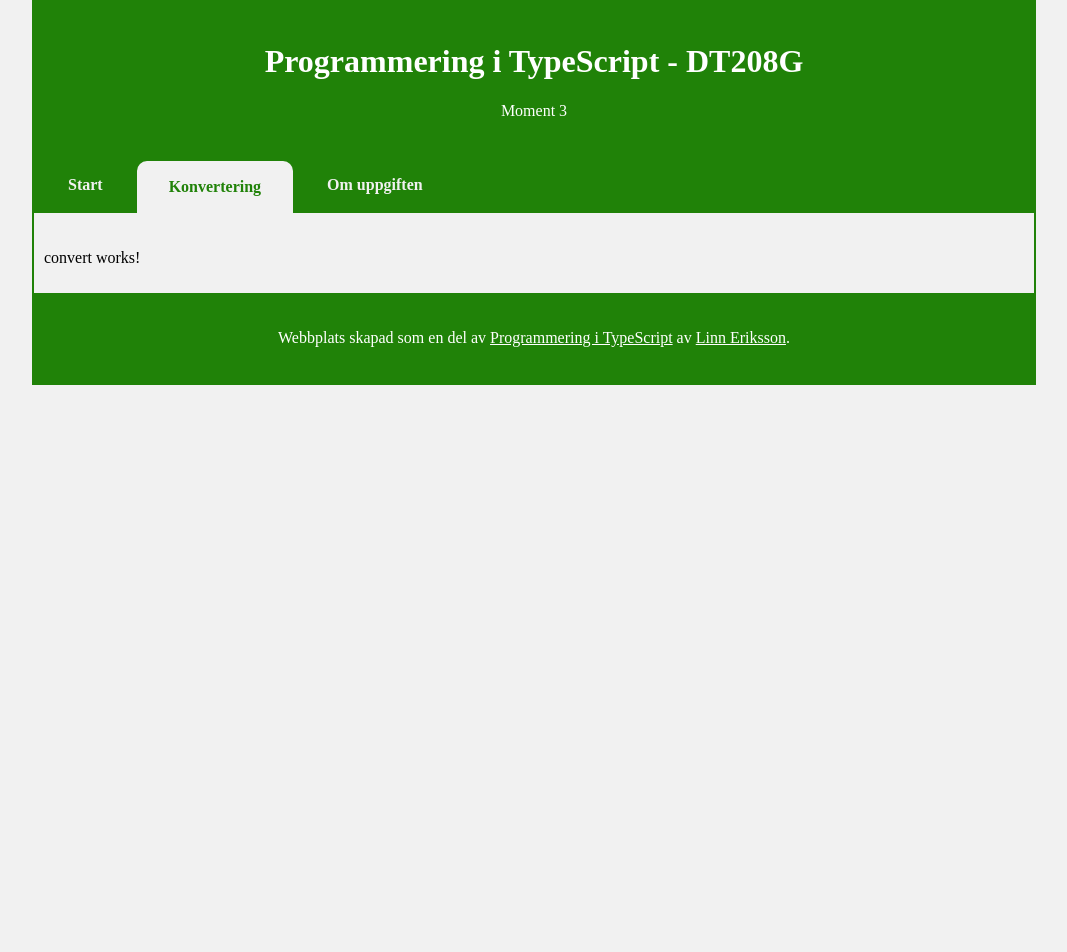
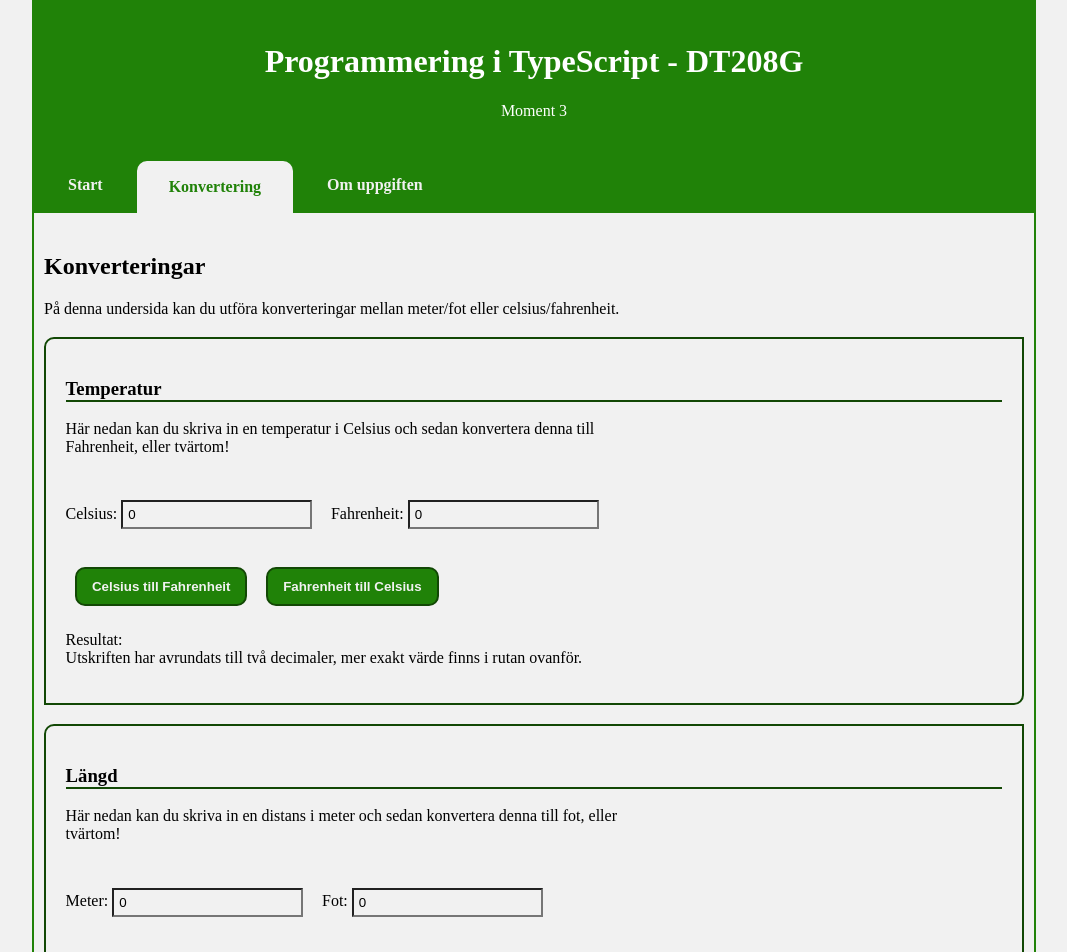
Before and after one commit to LinnEriksson89/dt208g_moment3, an Angular app: page /convert in a window 1280 px wide. Shown: the top 952 px of the page, without its empty margins (106-1173 px from the left). Before the commit the page ends 800 px from the top, so only its background shows below. Built offline with nearby package versions, Linux system fonts and the light colour scheme.

Commit message:
Conversions added

```diff
--- a/src/app/convert/convert.component.html
+++ b/src/app/convert/convert.component.html
@@ -1 +1,34 @@
-<p>convert works!</p>
+<h2>Konverteringar</h2>
+<p>På denna undersida kan du utföra konverteringar mellan meter/fot eller celsius/fahrenheit.</p>
+
+<section>
+    <h3>Temperatur</h3>
+    <p>Här nedan kan du skriva in en temperatur i Celsius och sedan konvertera denna till Fahrenheit, eller tvärtom!</p>
+    <div>
+        <label for="celsius">Celsius: </label>
+        <input type="number" name="celsius" id="celsius" [(ngModel)]="celsius">
+        <label for="fahrenheit">Fahrenheit: </label>
+        <input type="number" name="fahrenheit" id="fahrenheit" [(ngModel)]="fahrenheit">
+        <br>
+        <button (click)="convertToFahrenheit()">Celsius till Fahrenheit</button>
+        <button (click)="convertToCelsius()">Fahrenheit till Celsius</button>
+        <p>Resultat: {{ resultTemp }} <br>Utskriften har avrundats till två decimaler, mer exakt värde finns i rutan
+            ovanför.</p>
+    </div>
+</section>
+
+<section>
+    <h3>Längd</h3>
+    <p>Här nedan kan du skriva in en distans i meter och sedan konvertera denna till fot, eller tvärtom!</p>
+    <div>
+        <label for="meter">Meter: </label>
+        <input type="number" name="meter" id="meter" [(ngModel)]="meter">
+        <label for="feet">Fot: </label>
+        <input type="number" name="feet" id="feet" [(ngModel)]="feet">
+        <br>
+        <button (click)="convertToFeet()">Meter till feet</button>
+        <button (click)="convertToMeter()">Feet till meter</button>
+        <p>Resultat: {{ resultLength }} <br>Utskriften har avrundats till två decimaler, mer exakt värde finns i rutan
+            ovanför.</p>
+    </div>
+</section>
--- a/src/app/convert/convert.component.scss
+++ b/src/app/convert/convert.component.scss
@@ -0,0 +1,47 @@
+p {
+    max-width: 600px;
+}
+
+h3 {
+    border-bottom: 2px solid #124805;
+}
+
+button {
+    background-color: #208208;
+    border: 2px solid #124805;
+    border-radius: 10px;
+    color: #f1f1f1;
+    font-weight: bold;
+    padding: 10px 15px;
+    margin: 1%;
+}
+
+//Make converter "cards".
+section {
+    border: 2px solid #124805;
+    border-radius: 10px 0 10px 0;
+    padding: 2%;
+    margin: 2% 0;
+}
+
+input {
+    margin-bottom: 3%;
+    margin-top: 3%;
+    margin-right: 2%;
+    background-color: #f1f1f1;
+    padding: 5px;
+}
+
+input:focus {
+    background-color: #d8fccf;
+}
+
+//For forms to look better on smaller screens.
+@media only screen and (max-width: 750px) {
+    label {
+        width: 90%;
+    }
+    input {
+        width: 90%;
+    }
+}
--- a/src/app/convert/convert.component.ts
+++ b/src/app/convert/convert.component.ts
@@ -1,12 +1,53 @@
 import { Component } from '@angular/core';
+import { FormsModule } from '@angular/forms';
 
 @Component({
-  selector: 'app-convert',
-  standalone: true,
-  imports: [],
-  templateUrl: './convert.component.html',
-  styleUrl: './convert.component.scss'
+    selector: 'app-convert',
+    standalone: true,
+    imports: [FormsModule],
+    templateUrl: './convert.component.html',
+    styleUrl: './convert.component.scss'
 })
 export class ConvertComponent {
+    celsius: number = 0;
+    fahrenheit: number = 0;
+    meter: number = 0;
+    feet: number = 0;
+    resultTemp: string = "";
+    resultLength: string = "";
+
+    //Convert from Celsius to Fahrenheit or the other way around.
+    convertToFahrenheit() {
+        //Calculation with data-binding.
+        this.fahrenheit = this.celsius * 9 / 5 + 32;
+
+        //Result-string to post as info.
+        this.resultTemp = `${this.celsius.toFixed(2)} °C motsvarar ungefär ${this.fahrenheit.toFixed(2)} °F.`;
+    }
+
+    convertToCelsius() {
+        //Calculation with data-binding.
+        this.celsius = (this.fahrenheit - 32) * 5 / 9;
+        //Result-string to post as info.
+        this.resultTemp = `${this.fahrenheit.toFixed(2)} °F motsvarar ungefär ${this.celsius.toFixed(2)} °C.`;
+    }
+
+    //Convert from feet to meter or the other way around
+    convertToMeter() {
+        //Calculation with data-binding.
+        this.meter = this.feet * 0.3048;
+
+        //Result-string to post as info.
+        this.resultLength = `${this.feet.toFixed(2)} feet motsvarar ungefär ${this.meter.toFixed(2)} meter.`;
+    }
+
+    convertToFeet() {
+        //Calculation with data-binding.
+        this.feet = this.meter / 0.3048;
+
+        //Result-string to post as info.
+        this.resultLength = `${this.meter.toFixed(2)} meter motsvarar ungefär ${this.feet.toFixed(2)} feet.`;
+    }
+
 
 }
```
